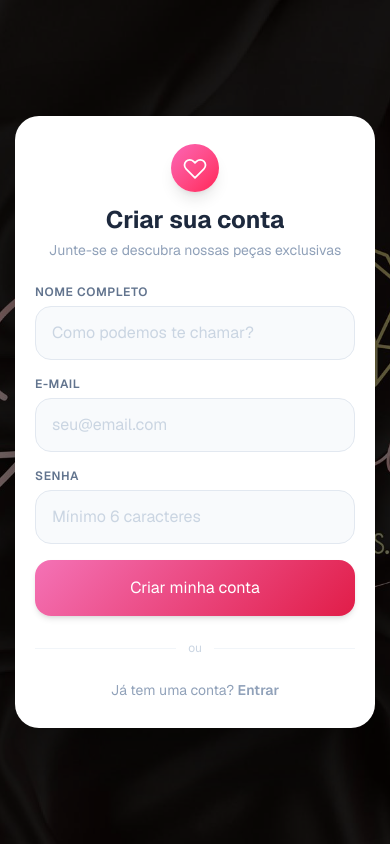
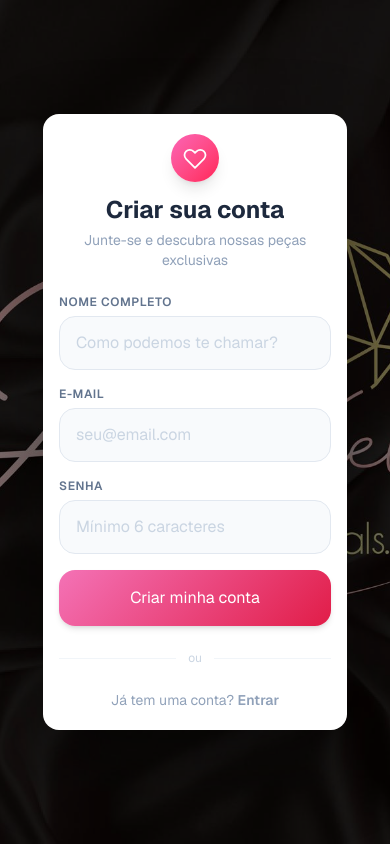
Before and after one commit to antoniofilho27032006anf/aksemijoias, a Next.js app in the folder frontend/: page /register in a window 390 px wide. Shown: the top 844 px of the page. Built offline with nearby package versions, Linux system fonts and the light colour scheme.

Commit message:
Reduce card size on mobile

```diff
--- a/frontend/app/login/page.tsx
+++ b/frontend/app/login/page.tsx
@@ -40,10 +40,10 @@ export default function LoginPage() {
     >
       <div className="absolute inset-0 bg-black/50" />
 
-      <div className="relative z-10 w-full max-w-sm px-3 py-6 sm:px-4">
+      <div className="relative z-10 w-full max-w-[320px] px-2 py-4 sm:max-w-sm sm:px-4">
         <form
           onSubmit={handleLogin}
-          className="rounded-[1.5rem] bg-white px-5 py-7 shadow-[0_32px_80px_rgba(0,0,0,0.4)] sm:px-8 sm:py-10"
+          className="rounded-2xl bg-white px-4 py-5 shadow-[0_32px_80px_rgba(0,0,0,0.4)] sm:px-8 sm:py-10"
         >
           <div className="mb-6 text-center sm:mb-8">
             <div className="mx-auto mb-3 flex h-12 w-12 items-center justify-center rounded-full bg-gradient-to-br from-pink-400 to-rose-500 shadow-lg sm:h-14 sm:w-14">
--- a/frontend/app/register/page.tsx
+++ b/frontend/app/register/page.tsx
@@ -40,10 +40,10 @@ export default function RegisterPage() {
     >
       <div className="absolute inset-0 bg-black/50" />
 
-      <div className="relative z-10 w-full max-w-sm px-3 py-6 sm:px-4">
+      <div className="relative z-10 w-full max-w-[320px] px-2 py-4 sm:max-w-sm sm:px-4">
         <form
           onSubmit={handleRegister}
-          className="rounded-[1.5rem] bg-white px-5 py-7 shadow-[0_32px_80px_rgba(0,0,0,0.4)] sm:px-8 sm:py-10"
+          className="rounded-2xl bg-white px-4 py-5 shadow-[0_32px_80px_rgba(0,0,0,0.4)] sm:px-8 sm:py-10"
         >
           <div className="mb-6 text-center sm:mb-8">
             <div className="mx-auto mb-3 flex h-12 w-12 items-center justify-center rounded-full bg-gradient-to-br from-pink-400 to-rose-500 shadow-lg sm:h-14 sm:w-14">
```
